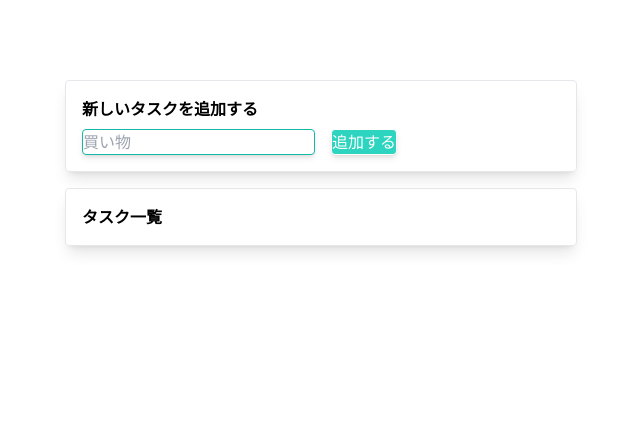
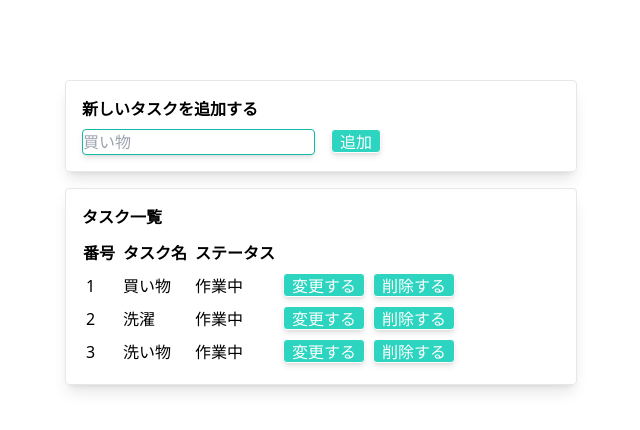
Before and after one commit to chillout2san/golang_todoApp, a React (Create React App) app in the folder frontend/: page / in a window 1280 px wide. Shown: the top 430 px of the page, without its empty margins (319-959 px from the left). Built offline with nearby package versions, Linux system fonts and the light colour scheme.

Commit message:
feat: マークアップ完了

```diff
--- a/frontend/package.json
+++ b/frontend/package.json
@@ -12,6 +12,7 @@
     "@types/react-dom": "^18.0.2",
     "react": "^18.0.0",
     "react-dom": "^18.0.0",
+    "react-router-dom": "^6.3.0",
     "react-scripts": "5.0.1",
     "typescript": "^4.6.3",
     "web-vitals": "^2.1.4"
--- a/frontend/src/App.tsx
+++ b/frontend/src/App.tsx
@@ -1,7 +1,7 @@
-import { Dashboard } from './pages/dashboard'
+import { AppRouter } from './routes'
 
 function App() {
-  return <Dashboard />
+  return <AppRouter />
 }
 
 export default App
--- a/frontend/src/components/InputForm.tsx
+++ b/frontend/src/components/InputForm.tsx
@@ -2,8 +2,13 @@ export const InputForm = () => {
   return (
     <div className="w-auto h-30 mb-4 p-4 border border-gray-200 rounded shadow-lg">
       <p className="mb-2 font-bold">新しいタスクを追加する</p>
-      <input placeholder="買い物" className="mr-4 border shadow-md border-teal-500 rounded" />
-      <button className="border border-white rounded bg-teal-400 shadow-md text-white">追加する</button>
+      <input
+        placeholder="買い物"
+        className="mr-4 border shadow-md border-teal-500 rounded"
+      />
+      <button className="px-2 h-6 border border-white rounded bg-teal-400 shadow-md text-white">
+        追加
+      </button>
     </div>
   )
 }
--- a/frontend/src/components/TodoList.tsx
+++ b/frontend/src/components/TodoList.tsx
@@ -1,7 +1,52 @@
+const dummyData = [
+  { name: '買い物', status: '作業中' },
+  { name: '洗濯', status: '作業中' },
+  { name: '洗い物', status: '作業中' },
+]
+
+const omitText = (text: string): string => {
+  if (text.length > 10) {
+    return text.substring(0, 7) + '...'
+  }
+  return text
+}
+
 export const TodoList = () => {
   return (
     <div className="p-4 border border-gray-200 rounded shadow-lg">
-      <p className="font-bold">タスク一覧</p>
+      <p className="font-bold mb-2">タスク一覧</p>
+      <table className="border-collapse table-auto">
+        <thead>
+          <tr>
+            <th className="py-1 pr-1">番号</th>
+            <th className="p-1">タスク名</th>
+            <th className="p-1">ステータス</th>
+            <th className="p-1"></th>
+            <th className="p-1"></th>
+          </tr>
+        </thead>
+        <tbody>
+          {dummyData.map((datum, index) => {
+            return (
+              <tr>
+                <td className="p-1">{index + 1}</td>
+                <td className="p-1">{omitText(datum.name)}</td>
+                <td className="p-1">{datum.status}</td>
+                <td className="p-1">
+                  <button className="px-2 h-6 border border-white rounded bg-teal-400 shadow-md text-white">
+                    変更する
+                  </button>
+                </td>
+                <td className="p-1">
+                  <button className="px-2 h-6 border border-white rounded bg-teal-400 shadow-md text-white">
+                    削除する
+                  </button>
+                </td>
+              </tr>
+            )
+          })}
+        </tbody>
+      </table>
     </div>
   )
 }
--- a/frontend/src/index.tsx
+++ b/frontend/src/index.tsx
@@ -2,10 +2,13 @@ import React from 'react'
 import ReactDOM from 'react-dom/client'
 import './index.css'
 import App from './App'
+import { BrowserRouter } from 'react-router-dom'
 
 const root = ReactDOM.createRoot(document.getElementById('root') as HTMLElement)
 root.render(
   <React.StrictMode>
-    <App />
+    <BrowserRouter>
+      <App />
+    </BrowserRouter>
   </React.StrictMode>
 )
--- /dev/null
+++ b/frontend/src/routes/index.tsx
@@ -0,0 +1,10 @@
+import { Routes, Route } from 'react-router-dom'
+import { Dashboard } from '../pages/dashboard'
+
+export const AppRouter = () => {
+  return (
+    <Routes>
+      <Route path="/" element={<Dashboard />}></Route>
+    </Routes>
+  )
+}
```
Also changed, not shown: 1 other file (tests, documents, lock files or other folders).
